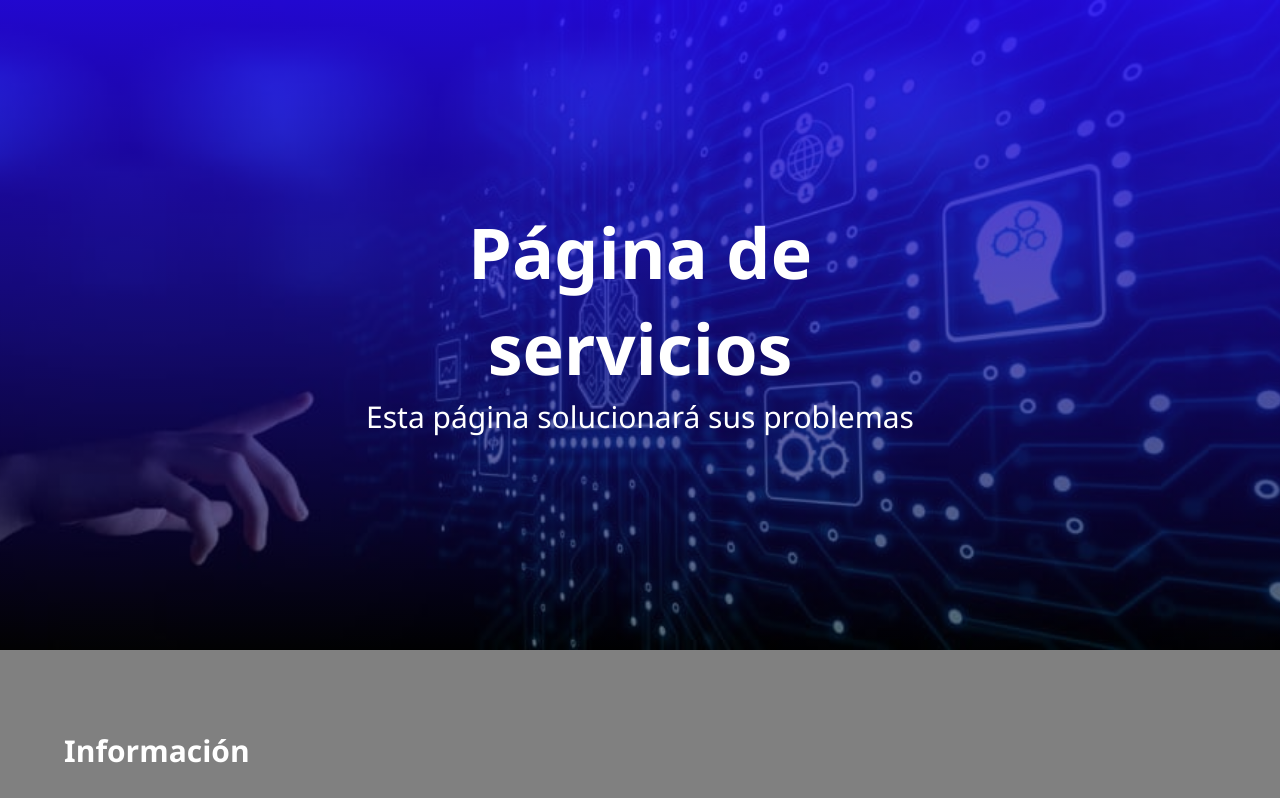
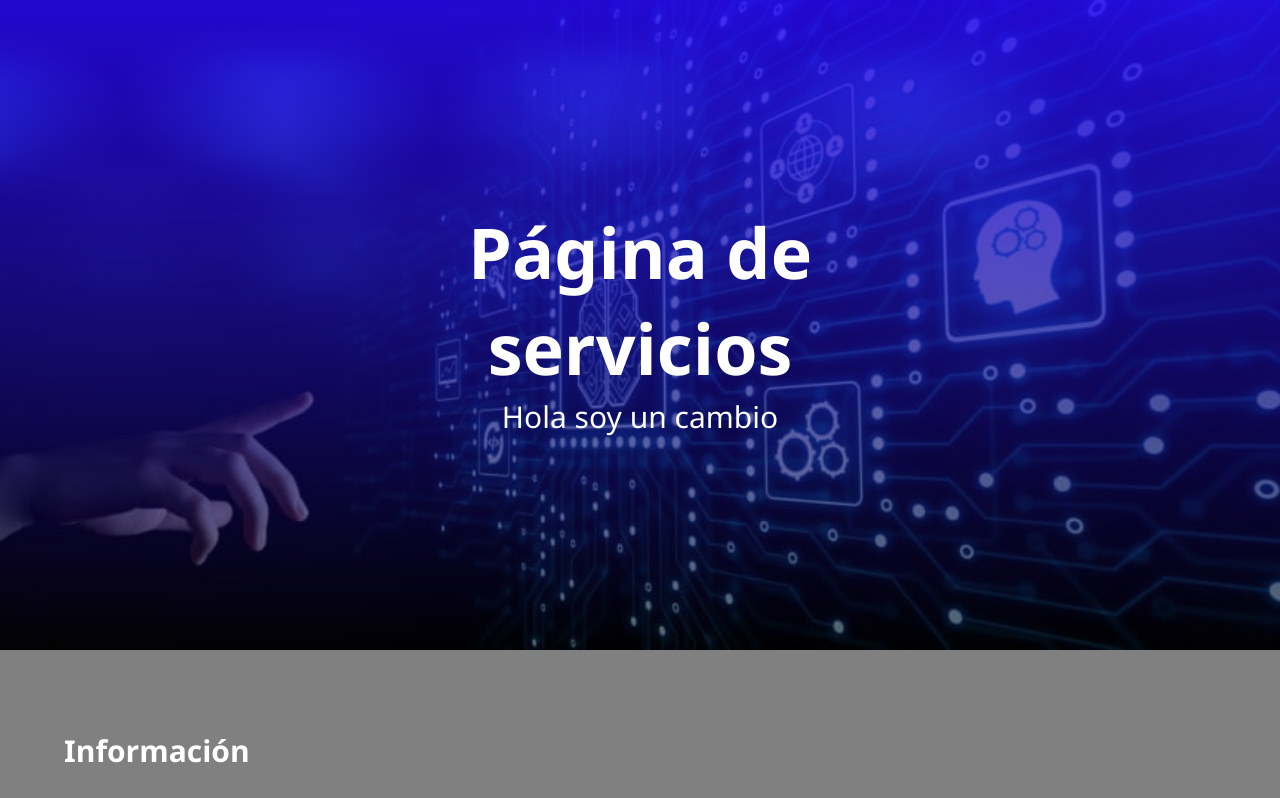
Before and after one commit to EnsoG/landingpage, a plain HTML site: page index.html in a window 1280 px wide. Shown: the top 798 px of the page. Drawn offline with Linux system fonts and the light colour scheme.

Commit message:
archivo read.md

```diff
--- a/index.html
+++ b/index.html
@@ -12,7 +12,7 @@
     <header class="hero">
         <div class="text-hero">
             <h1 class="text-60">Página de servicios</h1>
-            <p class="text-25">Esta página solucionará sus problemas</p>
+            <p class="text-25">Hola soy un cambio</p>
         </div>
     </header>
     <section class="info">
```
Also changed, not shown: 1 other file.
